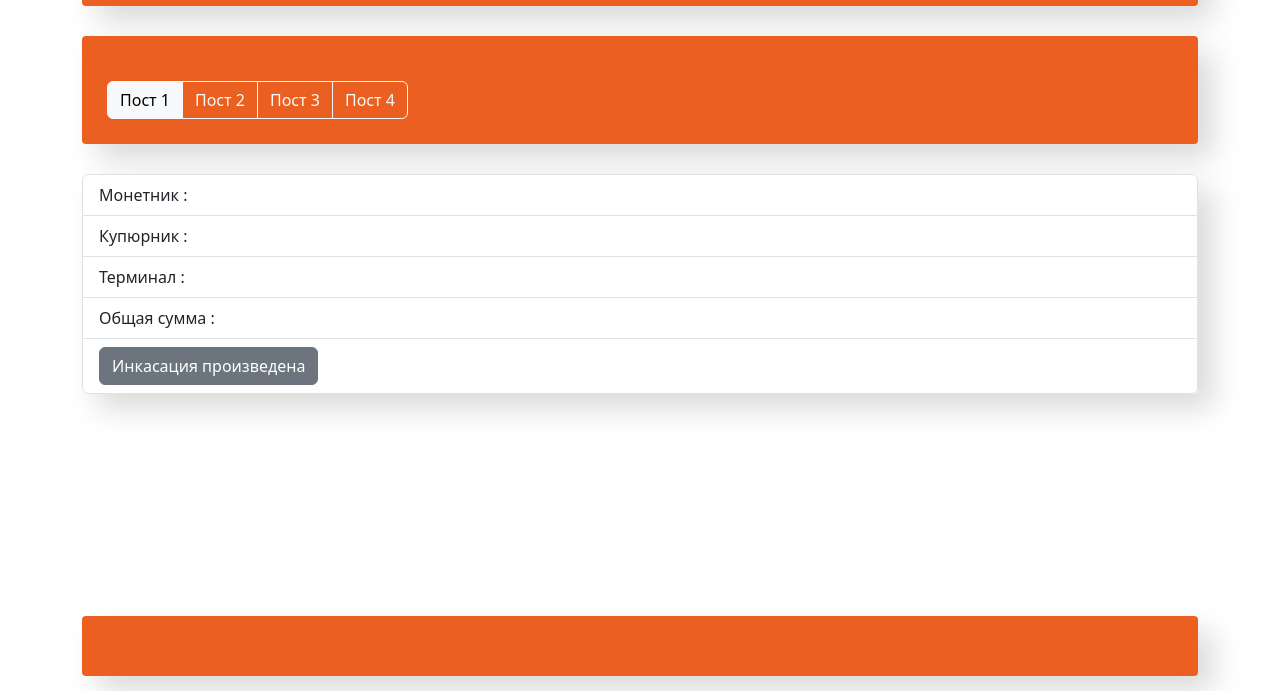
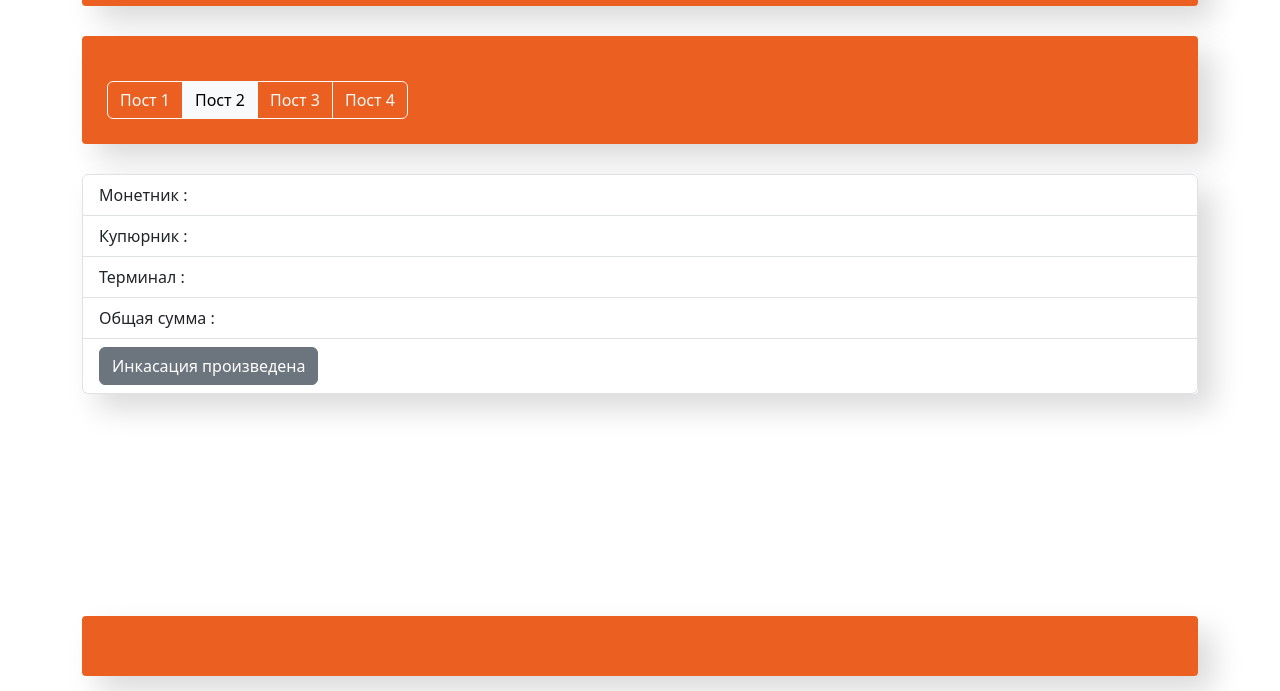
Before and after one commit to hlrgksdn/wash-app, a website built with webpack: page srs/index.html in a window 1280 px wide. Both pictures are taken after a click on the button "Пост 2". Shown: the part 109-800 px from the top of the page. Built offline with nearby package versions, Linux system fonts and the light colour scheme; no server answers.

Commit message:
add Fetch

```diff
--- a/srs/app.js
+++ b/srs/app.js
@@ -1,9 +1,11 @@
 'use strict';
 
 import login from './components/login';
+import getData from './components/getData';
 
 import './css/style.css';
 
 window.addEventListener('DOMContentLoaded', ()=> {
     login('.openModal',".modal_background");
+    getData('.coin_field', '.cash_field', '.cashless_field');
 })
--- /dev/null
+++ b/srs/components/getData.js
@@ -0,0 +1,54 @@
+function getData (coinClass, cashClass, cashlessClass,) {
+    const coinField = document.querySelector(coinClass),
+          cashField = document.querySelector(cashClass),
+          cashlessField = document.querySelector(cashlessClass),
+          postButtons = document.querySelectorAll('.post_button');
+
+    let postNum = 1;
+    let dataLink = `https://wash-app-d9b1b-default-rtdb.europe-west1.firebasedatabase.app/post${postNum}.json`;
+
+    postButtons.forEach((item, num) => {
+        item.addEventListener('click', (e) => {
+            postButtons.forEach((button) => {
+                button.classList.remove('btn-light');
+                if (!button.classList.contains('btn-outline-light')) {
+                    button.classList.add('btn-outline-light');
+                }
+            })
+
+            if (e.target === item) {
+                item.classList.remove('btn-outline-light');
+                item.classList.add('btn-light');
+                postNum = num + 1;
+                dataLink = `https://wash-app-d9b1b-default-rtdb.europe-west1.firebasedatabase.app/post${postNum}.json`;
+                console.log(dataLink);
+            }
+
+            fetch(dataLink, {
+                method: 'GET'
+            })
+             .then(response => response.json())
+             .then(json => {
+                coinField.innerHTML = json.coin;
+                cashField.innerHTML = json.cash;
+                cashlessField.innerHTML = json.cashless;
+             })
+
+        })
+    })
+
+    fetch(dataLink, {
+        method: 'GET'
+    })
+     .then(response => response.json())
+     .then(json => {
+        coinField.innerHTML = json.coin;
+        cashField.innerHTML = json.cash;
+        cashlessField.innerHTML = json.cashless;
+     })
+
+
+
+}
+
+export default getData;
--- a/srs/index.html
+++ b/srs/index.html
@@ -19,19 +19,19 @@
             <div class="navigation">
                 <div class="btn-group">
                     <button type="button"
-                            class="btn btn-light">
+                            class="btn btn-light post_button">
                             Пост 1
                     </button>
                     <button type="button"
-                            class="btn btn-outline-light">
+                            class="btn btn-outline-light post_button">
                             Пост 2
                     </button>
                     <button type="button"
-                            class="btn btn-outline-light">
+                            class="btn btn-outline-light post_button">
                             Пост 3
                     </button>
                     <button type="button"
-                            class="btn btn-outline-light">
+                            class="btn btn-outline-light post_button">
                             Пост 4
                     </button>
                 </div>
@@ -40,15 +40,15 @@
             <div class="columns_list">
                 <ul class="list-group d-flex">
                     <li class="list-group-item">
-                        <span>Монетник :</span>
+                        <span>Монетник : <span class="coin_field"></span> </span>
                     </li>
                     <li class="list-group-item">
-                        <span>Купюрник :</span>
+                        <span>Купюрник : <span class="cash_field"></span></span>
                     </li><li class="list-group-item">
-                        <span>Терминал :</span>
+                        <span>Терминал : <span class="cashless_field"></span></span>
                     </li>
                     <li class="list-group-item">
-                        <span>Общая сумма :</span>
+                        <span>Общая сумма : <span class="summary_field"></span></span>
                     </li>
                     <li class="list-group-item">
                         <button type="button" class="btn btn-secondary">Инкасация произведена</button>
```
